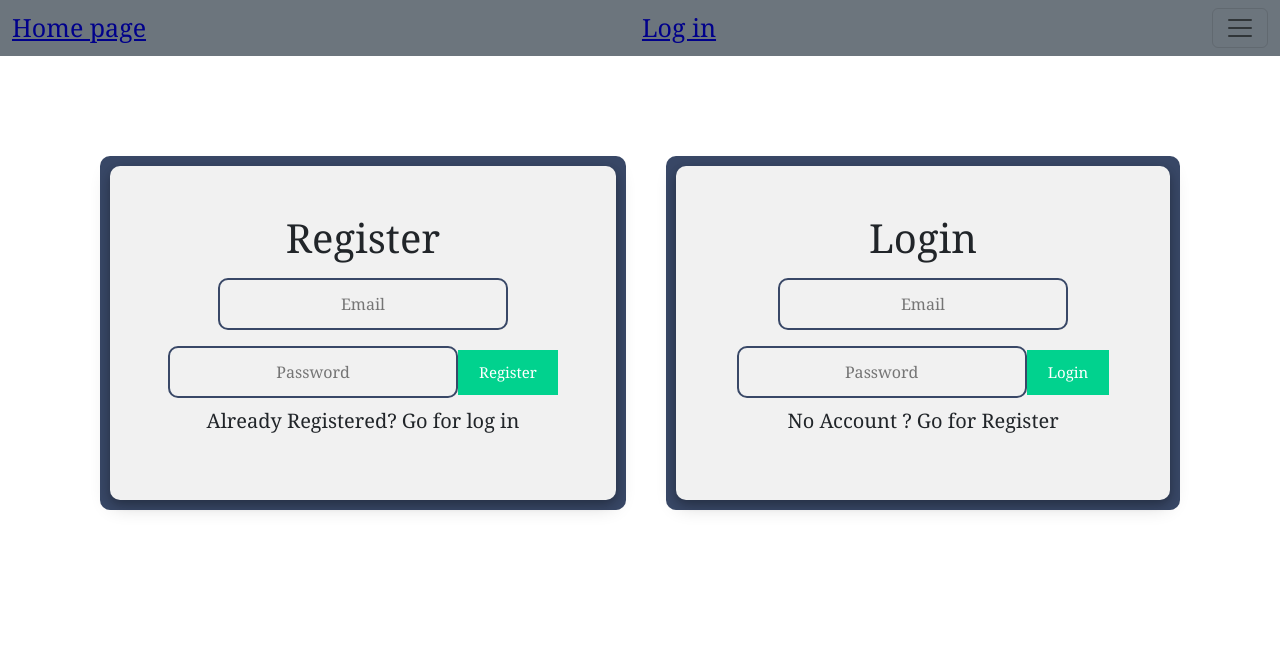
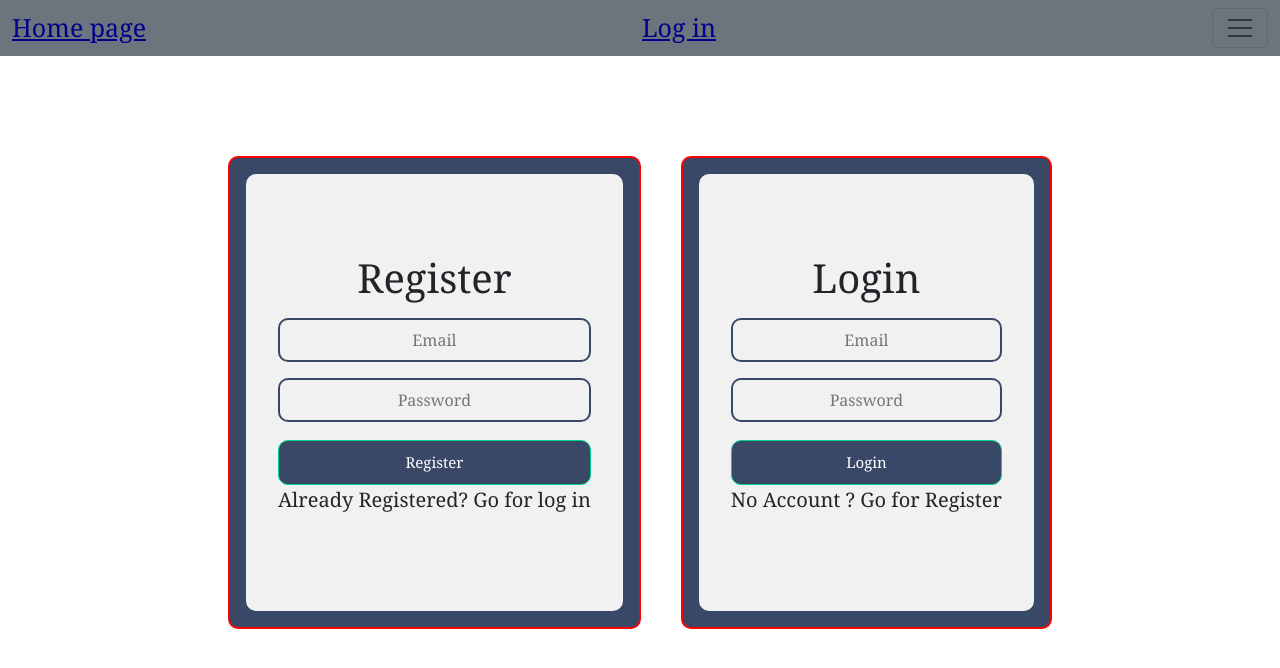
Before and after one commit to pranabcode2023/Covid-19-React-Project, a React (Create React App) app: page /login in a window 1280 px wide. Shown: the top 668 px of the page. Built offline with nearby package versions, Linux system fonts and the light colour scheme; no server answers; a web font is replaced by a local one.

Commit message:
css style for login register form edited

```diff
--- a/src/App.css
+++ b/src/App.css
@@ -216,19 +216,20 @@ canvas {
 
 .registerLoginContainer {
   display: flex;
-  flex-wrap: wrap;
+  flex-direction: column;
   justify-content: center;
-  flex-direction: column;
+  padding: 8px 8px ;
   margin: 20px;
   background-color: #394867;
   border-radius: 10px;
+border: 2px solid red;
 }
 
 
 
 input[type="text"],
 select [id="options"] {
-  padding: 12px 20px;
+  padding: 8px 8px ;
   margin: 8px 0;
   box-sizing: border-box;
   border: 2px solid #394867;
@@ -237,10 +238,11 @@ select [id="options"] {
   background-color: #f1f1f1;
 }
 
-.form {
-  margin: 10px;
-  padding: 3rem 2rem;
-  box-shadow: 0 4px 8px 0 rgba(0, 0, 0, 0.2), 0 6px 20px 0 rgba(0, 0, 0, 0.19);
+.formContainer {
+  display: flex;
+  flex-direction: column;
+  margin: 8px;
+  padding: 5rem 2rem;
   background-color: #f1f1f1;
   border-radius: 10px;
 }
@@ -249,17 +251,16 @@ button[type="submit"] {
   margin-top: 10px;
   cursor: pointer;
   font-size: 15px;
-  background: #01d28e;
+  background: #394867;
   border: 1px solid #01d28e;
   color: #fff;
   padding: 10px 20px;
+  border-radius: 10px;
 }
 
 button[type="submit"]:hover {
   background: #6cf0c2;
 }
-
-
 
 
 
@@ -299,7 +300,7 @@ button[type="submit"]:hover {
 
 /* For screen sizes up to 768px (Mobile) */
 
-@media screen and (max-width: 768px) {
+@media screen and (max-width: 600px) {
   body {
     color: blue;
   }
@@ -311,7 +312,6 @@ button[type="submit"]:hover {
     margin-top: 20px;
     border: 5px solid rgb(51, 255, 0);
   }
-
 
 .flip-card {
     background-color: transparent;
--- a/src/Components/LoginForm.js
+++ b/src/Components/LoginForm.js
@@ -4,65 +4,78 @@ import { useNavigate } from 'react-router-dom'; // import useNavigate
 
 function LoginForm({ functionType }) {
   const { createNewUser, logIn } = useContext(AuthContext);
-    const [email, setEmail] = useState('');
-    const [password, setPassword] = useState('');
+  const [email, setEmail] = useState("");
+  const [password, setPassword] = useState("");
 
-    const navigate = useNavigate();     // initialize navigate
+  const navigate = useNavigate(); // initialize navigate
 
   const handleEmailChange = (event) => {
-        setEmail(event.target.value)
-    }
+    setEmail(event.target.value);
+  };
 
   const handleSubmit = (e) => {
     e.preventDefault();
     if (functionType === "register") {
       createNewUser(email, password);
-            setEmail('');
-            setPassword('');
+      setEmail("");
+      setPassword("");
     }
     if (functionType === "login") {
       logIn(email, password);
-            setEmail('');
-            setPassword('');
-            navigate('/about');      // redirect to the About page
+      setEmail("");
+      setPassword("");
+      navigate("/about"); // redirect to the About page
     }
-    }
+  };
 
   return (
-        <div className="registerLoginContainer" >
+    <div className="registerLoginContainer">
       {functionType === "register" && (
-                <form className="form" onSubmit={handleSubmit}>
+        <form className="formContainer" onSubmit={handleSubmit}>
           <h1>Register</h1>
 
-                        <input type='text' name='email' placeholder='Email' onChange={handleEmailChange} />
+          <input
+            type="text"
+            name="email"
+            placeholder="Email"
+            onChange={handleEmailChange}
+          />
 
+          <input
+            type="text"
+            name="password"
+            placeholder="Password"
+            onChange={(event) => setPassword(event.target.value)}
+          />
 
-
-
-                        <input type='text' name='password' placeholder='Password' onChange={(event) => setPassword(event.target.value)} />
-
-
-                        <button type='submit'>Register</button>
+          <button type="submit">Register</button>
 
           <p>Already Registered? Go for log in</p>
         </form>
       )}
       {functionType === "login" && (
-                <form className="form" onSubmit={handleSubmit} >
+        <form className="formContainer" onSubmit={handleSubmit}>
           <h1>Login</h1>
 
-                        <input type='text' name='email' placeholder='Email' onChange={handleEmailChange} />
+          <input
+            type="text"
+            name="email"
+            placeholder="Email"
+            onChange={handleEmailChange}
+          />
 
+          <input
+            type="text"
+            name="password"
+            placeholder="Password"
+            onChange={(event) => setPassword(event.target.value)}
+          />
 
-                        <input type='text' name='password' placeholder='Password' onChange={(event) => setPassword(event.target.value)} />
-
-
-                        <button type='submit'>Login</button>
+          <button type="submit">Login</button>
 
           <p>No Account ? Go for Register</p>
         </form>
       )}
-
     </div>
   );
 }
```
Lines whose indentation alone changed are shown as unchanged.
